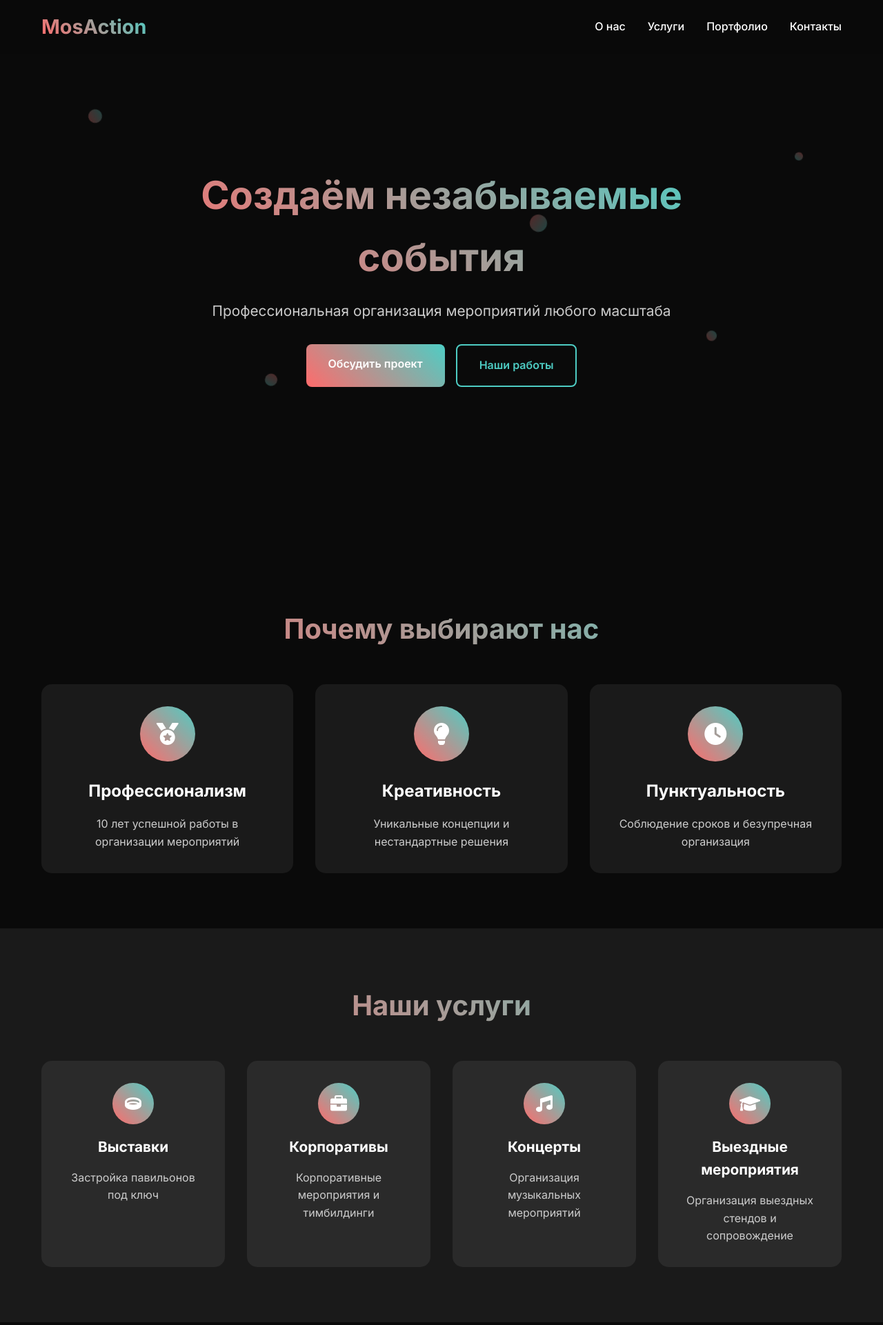
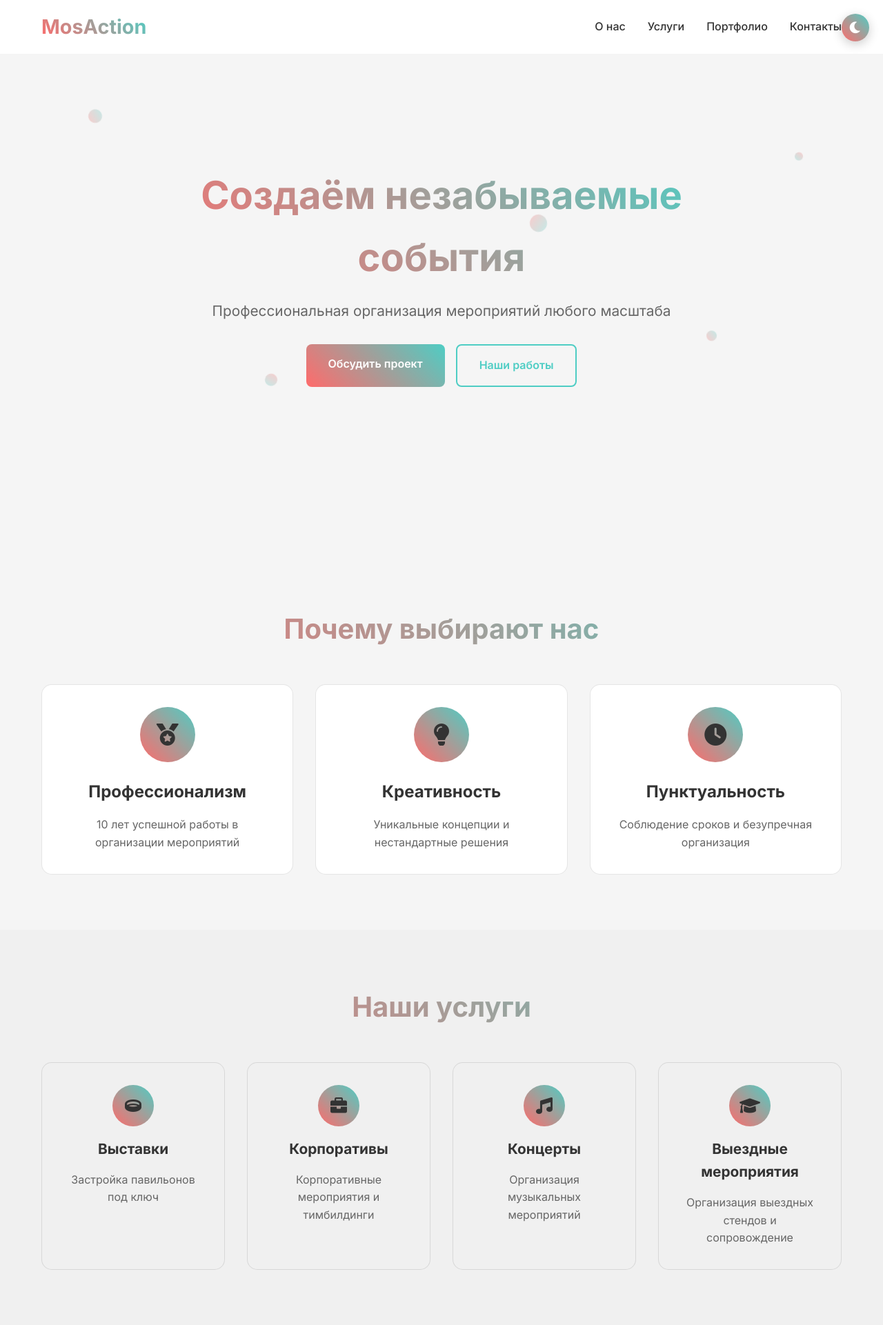
Before and after one commit to Laterner/expo_site, a FastAPI app: page / in a window 1280 px wide. Shown: the top 1921 px of the page at 69% size. Run offline with FastAPI, Linux system fonts and the light colour scheme.

Commit message:
theme change

```diff
--- a/app/static/css/main.css
+++ b/app/static/css/main.css
@@ -1,3 +1,34 @@
+/* Добавляем CSS переменные для темной и светлой темы */
+:root {
+    --main-bg-color: rgba(10, 10, 10, 0.95);
+    --text-color: #ffffff;
+    --bg-color: #0a0a0a;
+    --bg-secondary: #1a1a1a;
+    --bg-tertiary: #2a2a2a;
+    --bg-card: rgba(42, 42, 42, 0.7);
+    --border-color: rgba(255, 255, 255, 0.1);
+    --text-secondary: #cccccc;
+    --hover-bg: #3a3a3a;
+}
+
+[data-theme="light"] {
+    --main-bg-color: rgba(255, 255, 255, 0.95);
+    --text-color: #333333;
+    --bg-color: #f5f5f5;
+    --bg-secondary: #ffffff;
+    --bg-tertiary: #f0f0f0;
+    --bg-card: rgba(255, 255, 255, 0.9);
+    --border-color: rgba(0, 0, 0, 0.1);
+    --text-secondary: #666666;
+    --hover-bg: #e8e8e8;
+}
+
+#root {
+    background-color: var(--bg-color);
+    min-height: 100vh;
+    transition: background-color 0.3s ease;
+}
+
 * {
     margin: 0;
     padding: 0;
@@ -6,10 +37,11 @@
 
 body {
     font-family: 'Inter', sans-serif;
-    background: #0a0a0a;
-    color: #ffffff;
+    background: var(--bg-color);
+    color: var(--text-color);
     line-height: 1.6;
     overflow-x: hidden;
+    transition: background-color 0.3s ease, color 0.3s ease;
 }
 
 .container {
@@ -18,15 +50,44 @@ body {
     padding: 0 20px;
 }
 
+/* Кнопка переключения темы */
+.theme-toggle {
+    position: fixed;
+    top: 20px;
+    right: 20px;
+    width: 40px;
+    height: 40px;
+    border-radius: 50%;
+    background: linear-gradient(45deg, #ff6b6b, #4ecdc4);
+    border: none;
+    cursor: pointer;
+    display: flex;
+    align-items: center;
+    justify-content: center;
+    z-index: 1001;
+    box-shadow: 0 4px 15px rgba(0, 0, 0, 0.2);
+    transition: transform 0.3s ease;
+}
+
+.theme-toggle:hover {
+    transform: scale(1.1);
+}
+
+.theme-toggle i {
+    color: white;
+    font-size: 1.2rem;
+}
+
 /* Header */
 .header {
     position: fixed;
     top: 0;
     width: 100%;
-    background: rgba(10, 10, 10, 0.95);
+    background: var(--main-bg-color);
     backdrop-filter: blur(10px);
     z-index: 1000;
     padding: 1rem 0;
+    transition: background-color 0.3s ease;
 }
 
 .nav {
@@ -52,7 +113,7 @@ body {
 }
 
 .nav-link {
-    color: #ffffff;
+    color: var(--text-color);
     text-decoration: none;
     font-weight: 500;
     transition: color 0.3s ease;
@@ -90,7 +151,7 @@ body {
 
 .hero-subtitle {
     font-size: 1.3rem;
-    color: #cccccc;
+    color: var(--text-secondary);
     margin-bottom: 2rem;
 }
 
@@ -214,7 +275,11 @@ body {
 }
 
 .bg-dark {
-    background: #1a1a1a;
+    background: var(--bg-secondary) !important;
+}
+
+.bg-light {
+    background: var(--bg-tertiary) !important;
 }
 
 .section-title {
@@ -237,9 +302,10 @@ body {
 .feature {
     text-align: center;
     padding: 2rem;
-    background: #1a1a1a;
+    background: var(--bg-secondary);
     border-radius: 15px;
     transition: transform 0.3s ease;
+    border: 1px solid var(--border-color);
 }
 
 .feature:hover {
@@ -261,11 +327,11 @@ body {
 .feature h3 {
     font-size: 1.5rem;
     margin-bottom: 1rem;
-    color: #ffffff;
+    color: var(--text-color);
 }
 
 .feature p {
-    color: #cccccc;
+    color: var(--text-secondary);
 }
 
 /* Services */
@@ -279,14 +345,15 @@ body {
 .service-card {
     text-align: center;
     padding: 2rem;
-    background: #2a2a2a;
+    background: var(--bg-tertiary);
     border-radius: 15px;
     transition: all 0.3s ease;
+    border: 1px solid var(--border-color);
 }
 
 .service-card:hover {
     transform: translateY(-5px);
-    background: linear-gradient(145deg, #2a2a2a, #3a3a3a);
+    background: var(--hover-bg);
 }
 
 .service-icon {
@@ -304,11 +371,11 @@ body {
 .service-card h3 {
     font-size: 1.3rem;
     margin-bottom: 1rem;
-    color: #ffffff;
+    color: var(--text-color);
 }
 
 .service-card p {
-    color: #cccccc;
+    color: var(--text-secondary);
 }
 
 /* Portfolio */
--- a/app/static/js/script.js
+++ b/app/static/js/script.js
@@ -81,14 +81,14 @@ document.addEventListener('DOMContentLoaded', function () {
     }
 
     // Header background on scroll
-    const header = document.querySelector('.header');
-    window.addEventListener('scroll', () => {
-        if (window.scrollY > 100) {
-            header.style.background = 'rgba(10, 10, 10, 0.98)';
-        } else {
-            header.style.background = 'rgba(10, 10, 10, 0.95)';
-        }
-    });
+    // const header = document.querySelector('.header');
+    // window.addEventListener('scroll', () => {
+    //     if (window.scrollY > 100) {
+    //         header.style.background = 'rgba(10, 10, 10, 0.98)';
+    //     } else {
+    //         header.style.background = 'rgba(10, 10, 10, 0.95)';
+    //     }
+    // });
 
     // Animation on scroll
     const observerOptions = {
@@ -294,3 +294,57 @@ style.textContent = `
     }
 `;
 document.head.appendChild(style);
+
+
+// Добавьте этот код перед закрывающим тегом </body>
+const themeToggle = document.createElement('button');
+themeToggle.className = 'theme-toggle';
+themeToggle.innerHTML = '<i class="fas fa-moon"></i>';
+document.body.appendChild(themeToggle);
+
+// Проверяем сохраненную тему или системные настройки
+function getPreferredTheme() {
+    const savedTheme = localStorage.getItem('theme');
+    if (savedTheme) {
+        return savedTheme;
+    }
+    return window.matchMedia('(prefers-color-scheme: dark)').matches ? 'dark' : 'light';
+}
+
+// Устанавливаем тему
+function setTheme(theme) {
+    document.documentElement.setAttribute('data-theme', theme);
+    const icon = themeToggle.querySelector('i');
+
+    if (theme === 'light') {
+        icon.className = 'fas fa-moon';
+        icon.title = 'Переключить на темную тему';
+    } else {
+        icon.className = 'fas fa-sun';
+        icon.title = 'Переключить на светлую тему';
+    }
+
+    localStorage.setItem('theme', theme);
+}
+
+// Переключение темы
+function toggleTheme() {
+    const currentTheme = document.documentElement.getAttribute('data-theme') || 'dark';
+    const newTheme = currentTheme === 'dark' ? 'light' : 'dark';
+    setTheme(newTheme);
+}
+
+// Инициализация
+document.addEventListener('DOMContentLoaded', () => {
+    const preferredTheme = getPreferredTheme();
+    setTheme(preferredTheme);
+
+    themeToggle.addEventListener('click', toggleTheme);
+
+    // Слушаем изменения системной темы
+    window.matchMedia('(prefers-color-scheme: dark)').addEventListener('change', (e) => {
+        if (!localStorage.getItem('theme')) {
+            setTheme(e.matches ? 'dark' : 'light');
+        }
+    });
+});
--- a/app/templates/index.html
+++ b/app/templates/index.html
@@ -77,7 +77,7 @@
     </section>
 
     <!-- Services Section -->
-    <section id="services" class="section bg-dark">
+    <section id="services" class="section bg-light">
         <div class="container">
             <h2 class="section-title">Наши услуги</h2>
             <div class="services-grid">
@@ -148,7 +148,7 @@
             </div>
         </div>
     </section>
-    <section id="portfolio" class="section  bg-dark">
+    <section id="portfolio" class="section  bg-light">
         <div class="container">
             <header>
                 <h1>Профессиональные сотрудники для обеспечения бесперебойной работы вашего мероприятия</h1>
```
Also changed, not shown: other parts of app/static/css/main.css (+37 -28 lines).
